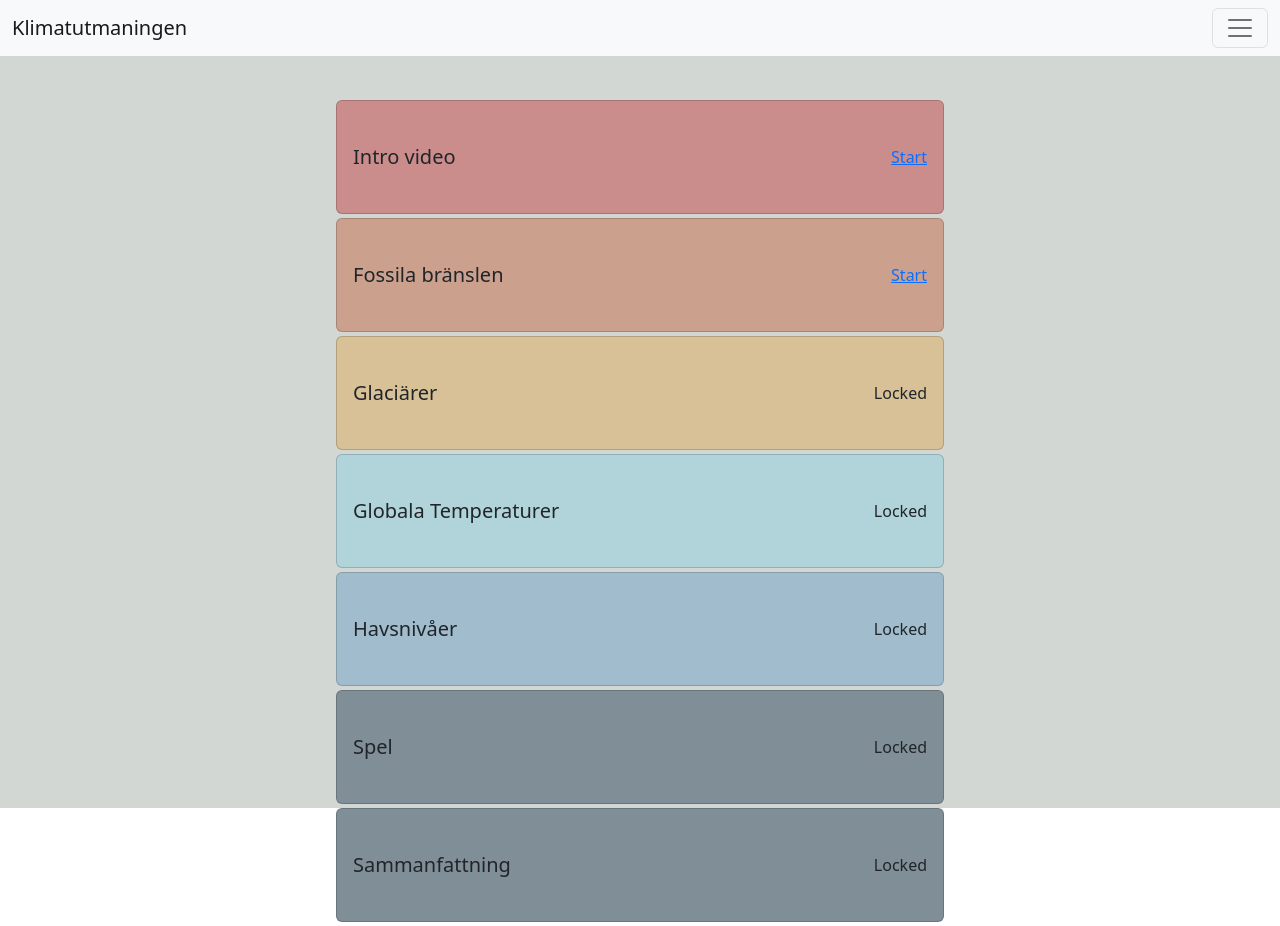
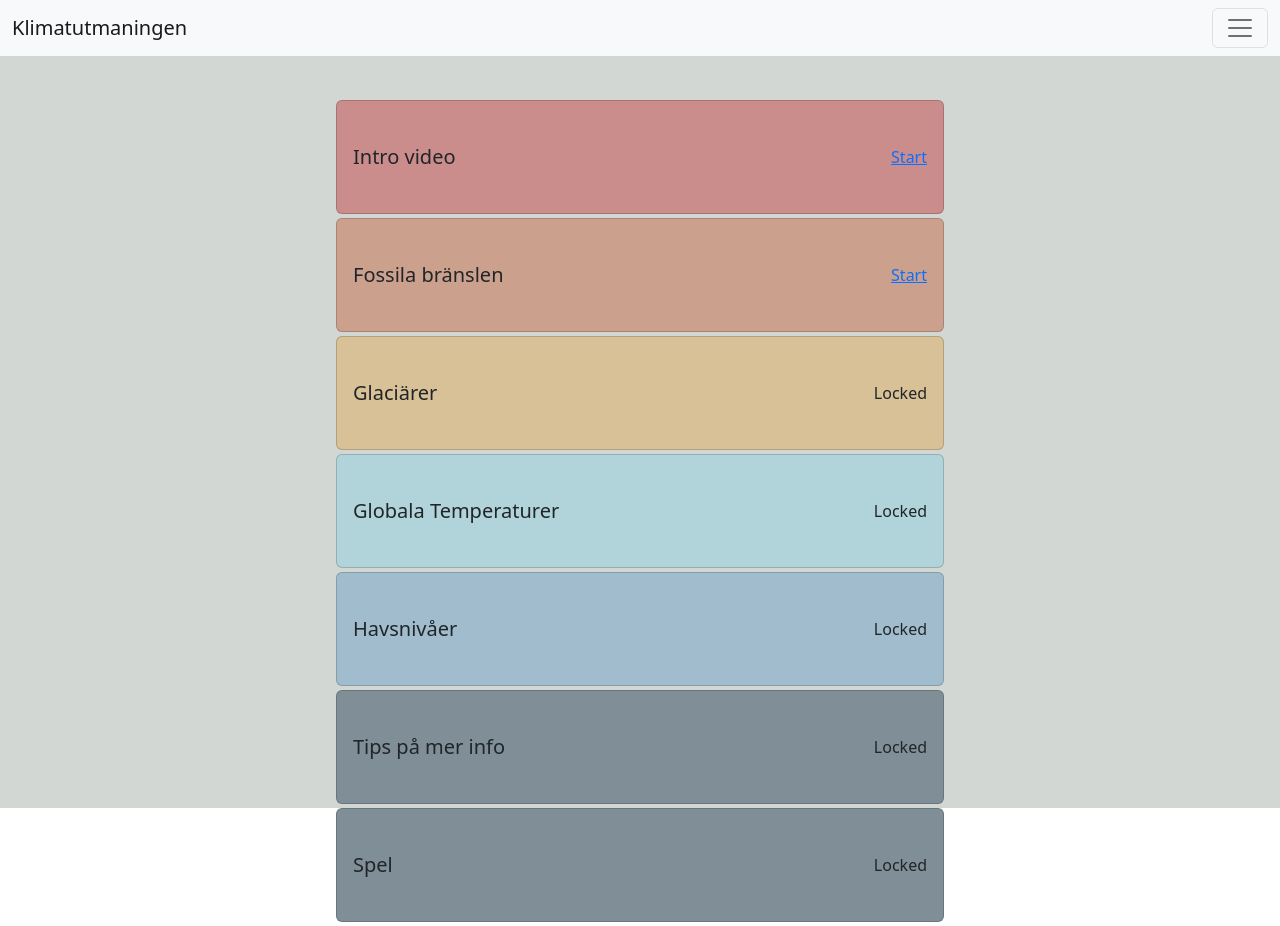
Before and after one commit to adamkumlin/C3KUX1_Group_2_Project_implementation, a React (Create React App) app in the folder prototype/: page /challenge in a window 1280 px wide. Built offline with nearby package versions, Linux system fonts and the light colour scheme.

Commit message:
updated navbar

```diff
--- a/prototype/src/components/NavBar.jsx
+++ b/prototype/src/components/NavBar.jsx
@@ -14,7 +14,16 @@ function OffcanvasExample({ isSignedIn }) {
       <Navbar bg="light" expand={expand} className="mb-0">
         <Container fluid>
           {isSignedIn ? (
-            <Navbar.Brand href="/overview">Klimatutmaningen</Navbar.Brand>
+            <Navbar.Brand href="/overview">
+              {/* <img
+                src="../images/earth_318-915647.png"
+                width="30"
+                height="30"
+                className="d-inline-block align-top"
+                alt="React Bootstrap logo"
+              /> */}
+              Klimatutmaningen
+            </Navbar.Brand>
           ) : (
             <Navbar.Brand href="/">Klimatutmaningen</Navbar.Brand>
           )}
--- a/prototype/src/routes/Challenge/Challenge.jsx
+++ b/prototype/src/routes/Challenge/Challenge.jsx
@@ -46,13 +46,13 @@ const Challenge = () => {
       complete: false,
     },
     {
-      name: "Spel",
+      name: "Tips på mer info",
       path: "6",
       color: "#7f8e97",
       complete: false,
     },
     {
-      name: "Sammanfattning",
+      name: "Spel",
       path: "7",
       color: "#7f8e97",
       complete: false,
```
Also changed, not shown: prototype/src/images/earth_318-915647.png (added).
